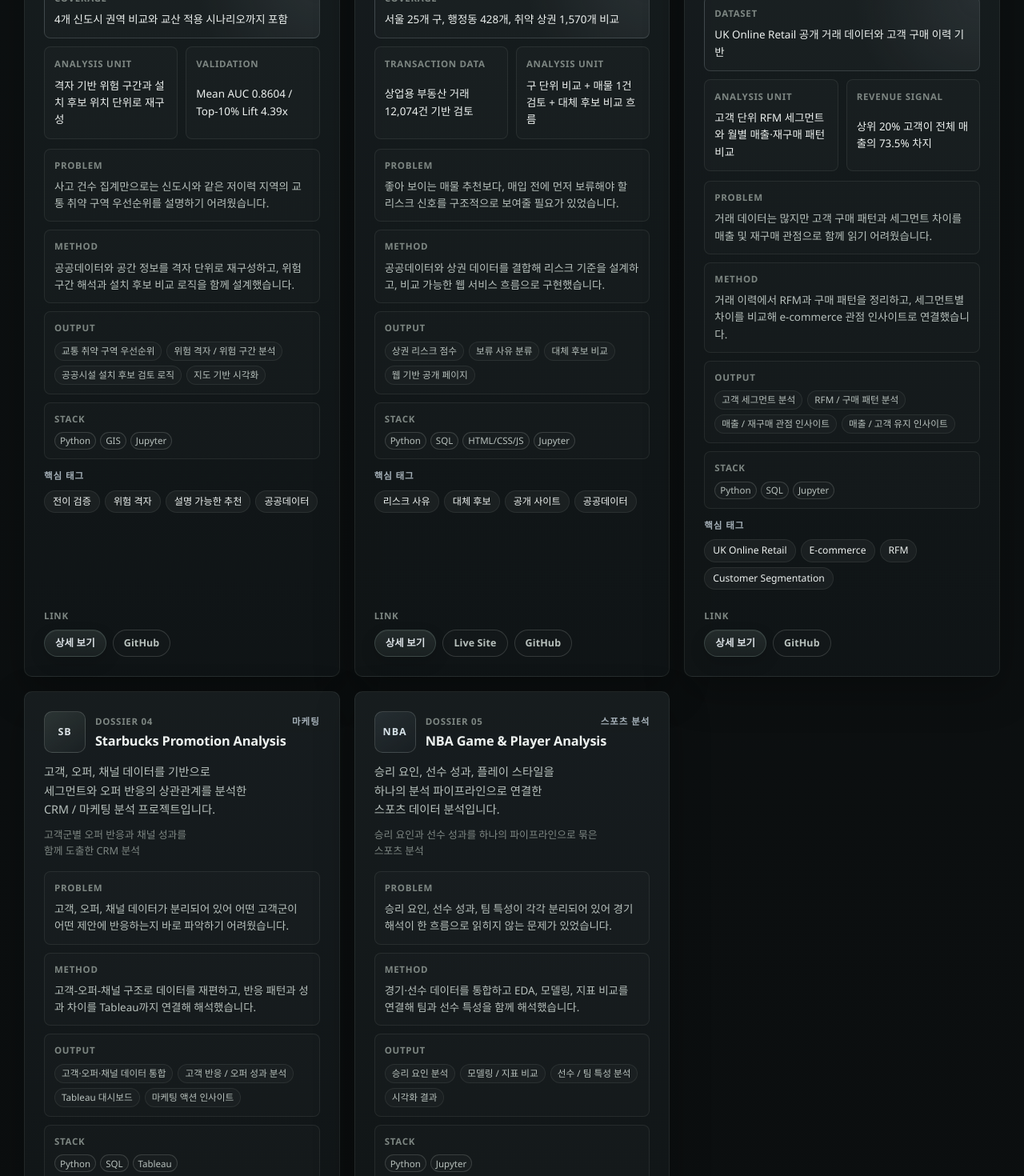
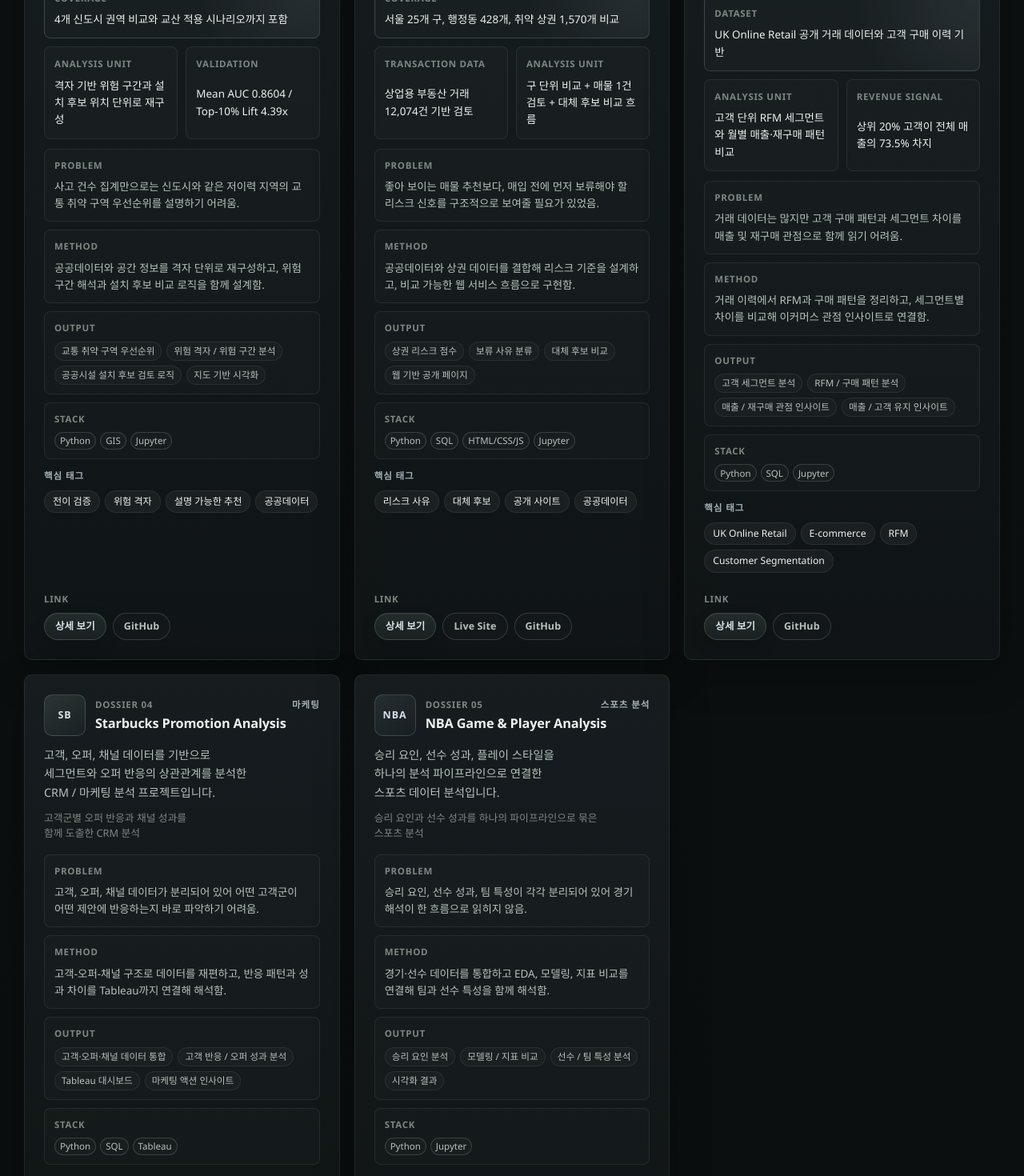
Before and after one commit to dffxonnb-cyber/signal-archive, a Next.js app: page /projects in a window 1280 px wide. Shown: the part 880-2350 px from the top of the page at 80% size. Built offline with nearby package versions, Linux system fonts and the light colour scheme.

Commit message:
Unify project problem and method copy tone

```diff
--- a/content/projects.ts
+++ b/content/projects.ts
@@ -24,9 +24,9 @@
     supportingLine: "신도시에서도 설치 우선순위를 설명 가능하게 만든 교통안전 분석",
     cardBrief: {
       problem:
-        "사고 건수 집계만으로는 신도시와 같은 저이력 지역의 교통 취약 구역 우선순위를 설명하기 어려웠습니다.",
+        "사고 건수 집계만으로는 신도시와 같은 저이력 지역의 교통 취약 구역 우선순위를 설명하기 어려움.",
       method:
-        "공공데이터와 공간 정보를 격자 단위로 재구성하고, 위험 구간 해석과 설치 후보 비교 로직을 함께 설계했습니다.",
+        "공공데이터와 공간 정보를 격자 단위로 재구성하고, 위험 구간 해석과 설치 후보 비교 로직을 함께 설계함.",
       output: [
         "교통 취약 구역 우선순위",
         "위험 격자 / 위험 구간 분석",
@@ -134,9 +134,9 @@
     supportingLine: "보류 근거를 명확히 보여주는 상권 리스트 판단 서비스",
     cardBrief: {
       problem:
-        "좋아 보이는 매물 추천보다, 매입 전에 먼저 보류해야 할 리스크 신호를 구조적으로 보여줄 필요가 있었습니다.",
+        "좋아 보이는 매물 추천보다, 매입 전에 먼저 보류해야 할 리스크 신호를 구조적으로 보여줄 필요가 있었음.",
       method:
-        "공공데이터와 상권 데이터를 결합해 리스크 기준을 설계하고, 비교 가능한 웹 서비스 흐름으로 구현했습니다.",
+        "공공데이터와 상권 데이터를 결합해 리스크 기준을 설계하고, 비교 가능한 웹 서비스 흐름으로 구현함.",
       output: [
         "상권 리스크 점수",
         "보류 사유 분류",
@@ -248,9 +248,9 @@
     supportingLine: "구매 패턴 | 고객 세그먼트를 함께 파악할 수 있도록\n분석한 UK 온라인 리테일 분석",
     cardBrief: {
       problem:
-        "거래 데이터는 많지만 고객 구매 패턴과 세그먼트 차이를 매출 및 재구매 관점으로 함께 읽기 어려웠습니다.",
+        "거래 데이터는 많지만 고객 구매 패턴과 세그먼트 차이를 매출 및 재구매 관점으로 함께 읽기 어려움.",
       method:
-        "거래 이력에서 RFM과 구매 패턴을 정리하고, 세그먼트별 차이를 비교해 e-commerce 관점 인사이트로 연결했습니다.",
+        "거래 이력에서 RFM과 구매 패턴을 정리하고, 세그먼트별 차이를 비교해 이커머스 관점 인사이트로 연결함.",
       output: [
         "고객 세그먼트 분석",
         "RFM / 구매 패턴 분석",
@@ -358,9 +358,9 @@
     supportingLine: "고객군별 오퍼 반응과 채널 성과를\n함께 도출한 CRM 분석",
     cardBrief: {
       problem:
-        "고객, 오퍼, 채널 데이터가 분리되어 있어 어떤 고객군이 어떤 제안에 반응하는지 바로 파악하기 어려웠습니다.",
+        "고객, 오퍼, 채널 데이터가 분리되어 있어 어떤 고객군이 어떤 제안에 반응하는지 바로 파악하기 어려움.",
       method:
-        "고객-오퍼-채널 구조로 데이터를 재편하고, 반응 패턴과 성과 차이를 Tableau까지 연결해 해석했습니다.",
+        "고객-오퍼-채널 구조로 데이터를 재편하고, 반응 패턴과 성과 차이를 Tableau까지 연결해 해석함.",
       output: [
         "고객·오퍼·채널 데이터 통합",
         "고객 반응 / 오퍼 성과 분석",
@@ -442,9 +442,9 @@
     supportingLine: "승리 요인과 선수 성과를 하나의 파이프라인으로 묶은\n스포츠 분석",
     cardBrief: {
       problem:
-        "승리 요인, 선수 성과, 팀 특성이 각각 분리되어 있어 경기 해석이 한 흐름으로 읽히지 않는 문제가 있었습니다.",
+        "승리 요인, 선수 성과, 팀 특성이 각각 분리되어 있어 경기 해석이 한 흐름으로 읽히지 않음.",
       method:
-        "경기·선수 데이터를 통합하고 EDA, 모델링, 지표 비교를 연결해 팀과 선수 특성을 함께 해석했습니다.",
+        "경기·선수 데이터를 통합하고 EDA, 모델링, 지표 비교를 연결해 팀과 선수 특성을 함께 해석함.",
       output: [
         "승리 요인 분석",
         "모델링 / 지표 비교",
```
